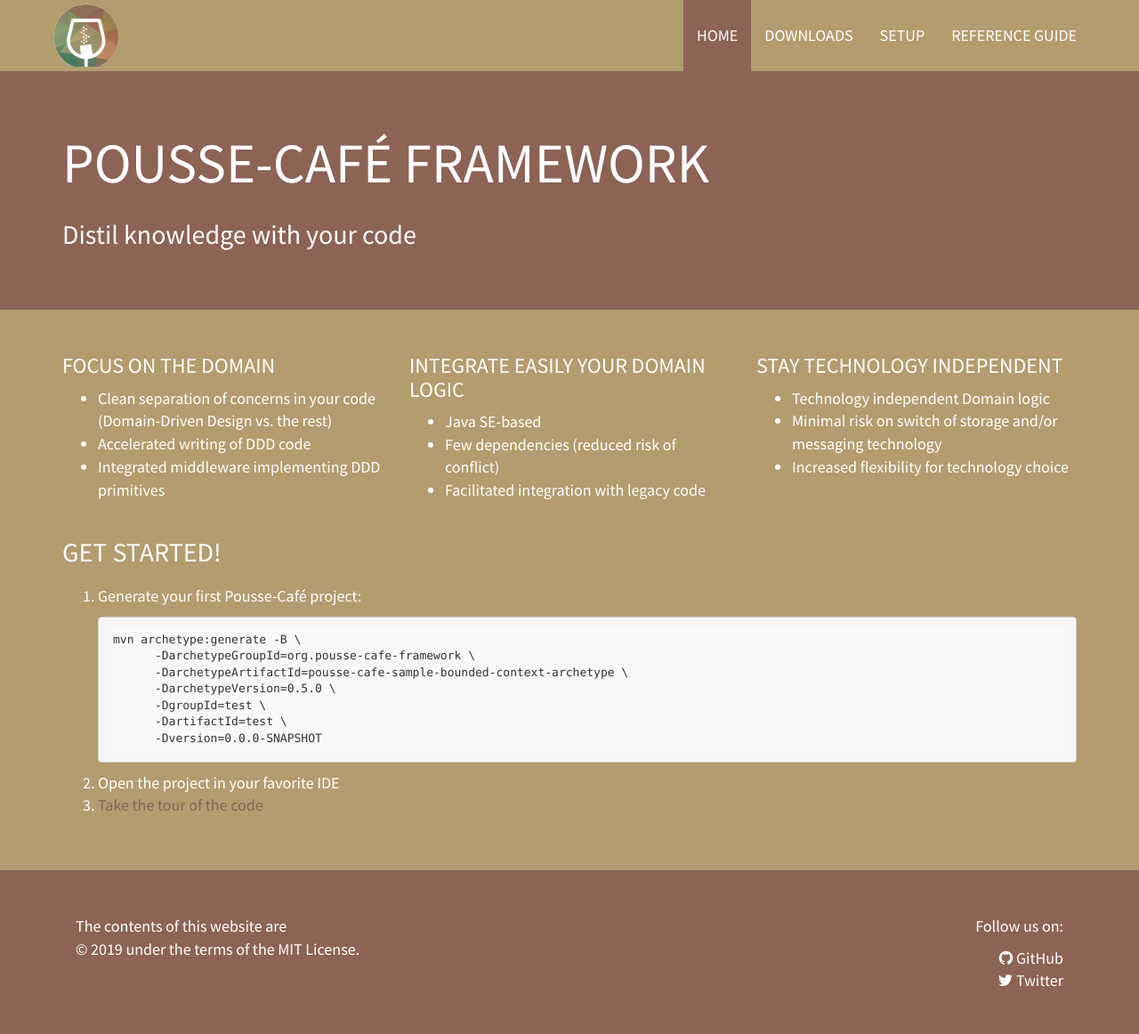
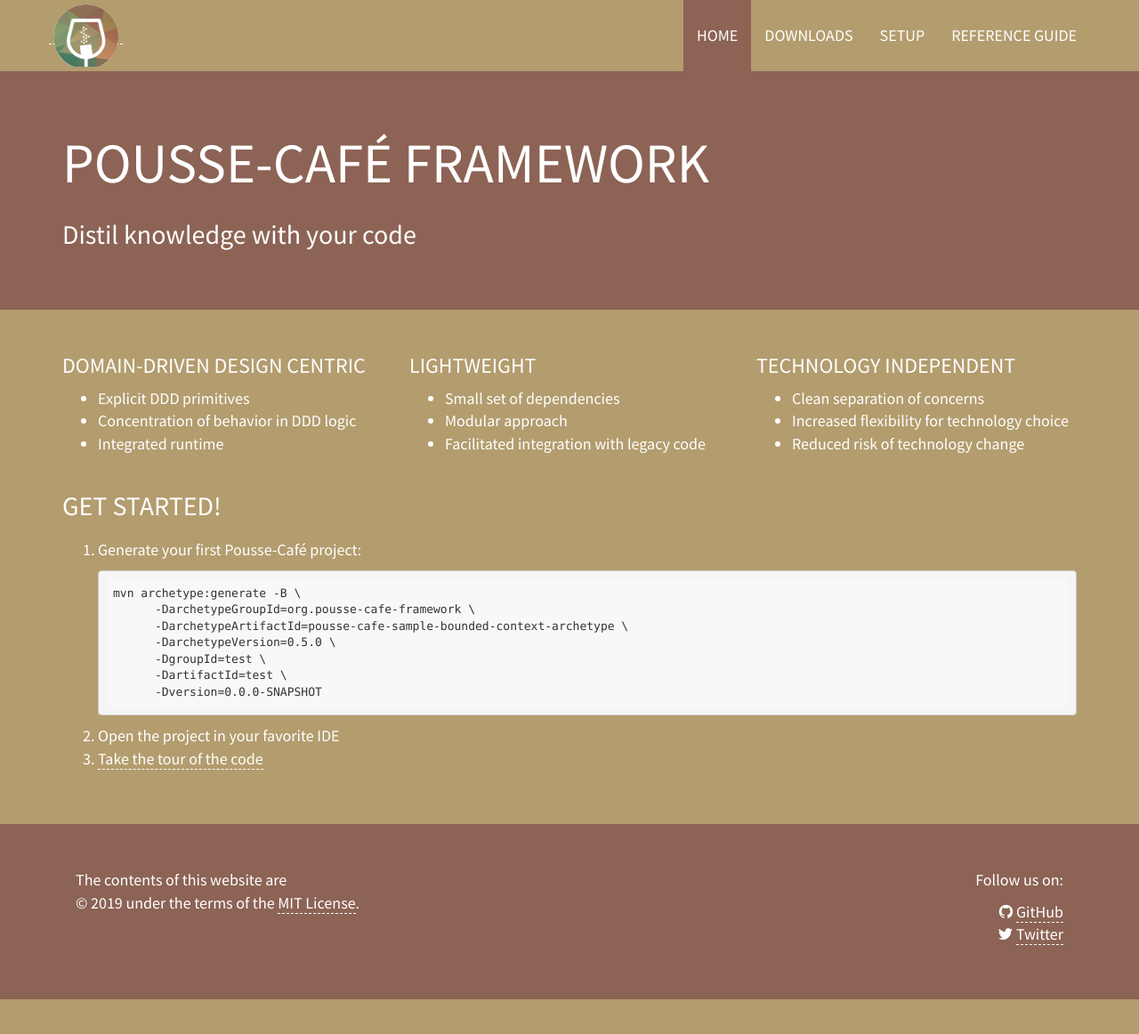
Before and after one commit to pousse-cafe/pousse-cafe.github.io, a Jekyll site: the page built from index.html, in a window 1280 px wide and 1175 px high. Shown: the top 1162 px of the window at 89% size. Built offline with Jekyll 4.4.1, drawn with Linux system fonts in a browser that asks for light colours.

Commit message:
Apply various improvements.

```diff
--- a/_sass/_common.scss
+++ b/_sass/_common.scss
@@ -1,6 +1,6 @@
 $poussecafe-back-color: #b39c6e;
 $poussecafe-back-color2: #8c6355; /*#8f7056;*/
-$poussecafe-green: #477a60;
+$poussecafe-link: white;
 
 body {
   background-color: $poussecafe-back-color;
@@ -9,8 +9,16 @@
   font-size: 18px;
 }
 
-a, a:hover, a:active, a:visited, a:focus {
-  color: $poussecafe-back-color2;
+a, a:active, a:visited, a:focus {
+  color: $poussecafe-link;
+  text-decoration: none;
+  border-bottom: 1px dashed $poussecafe-link;
+}
+
+a:hover {
+  color: $poussecafe-link;
+  text-decoration: none;
+  border-bottom: 1px solid $poussecafe-link;
 }
 
 h1 {
--- a/_sass/_header.scss
+++ b/_sass/_header.scss
@@ -8,6 +8,7 @@
 
 .navbar-nav > li > a {
   line-height: 50px;
+  border: none;
 }
 
 .menu-placeholder {
--- a/index.html
+++ b/index.html
@@ -15,27 +15,27 @@
     <div class="container">
       <div class="row">
           <div class="col-md-4">
-              <h3>Focus on the Domain</h3>
+              <h3>Domain-Driven Design Centric</h3>
               <ul>
-                <li>Clean separation of concerns in your code (Domain-Driven Design vs. the rest)</li>
-                <li>Accelerated writing of DDD code</li>
-                <li>Integrated middleware implementing DDD primitives</li>
+                <li>Explicit DDD primitives</li>
+                <li>Concentration of behavior in DDD logic</li>
+                <li>Integrated runtime</li>
               </ul>
           </div>
           <div class="col-md-4">
-              <h3>Integrate easily your Domain logic</h3>
+              <h3>Lightweight</h3>
               <ul>
-                <li>Java SE-based</li>
-                <li>Few dependencies (reduced risk of conflict)</li>
+                <li>Small set of dependencies</li>
+                <li>Modular approach</li>
                 <li>Facilitated integration with legacy code</li>
               </ul>
           </div>
           <div class="col-md-4">
-              <h3>Stay technology independent</h3>
+              <h3>Technology Independent</h3>
               <ul>
-                <li>Technology independent Domain logic</li>
-                <li>Minimal risk on switch of storage and/or messaging technology</li>
+                <li>Clean separation of concerns</li>
                 <li>Increased flexibility for technology choice</li>
+                <li>Reduced risk of technology change</li>
               </ul>
           </div>
       </div>
```
